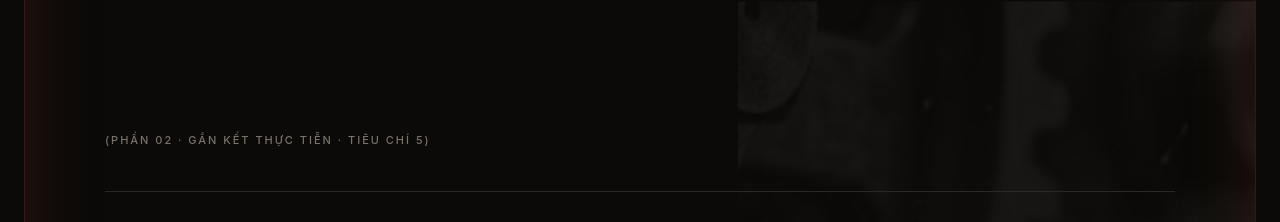
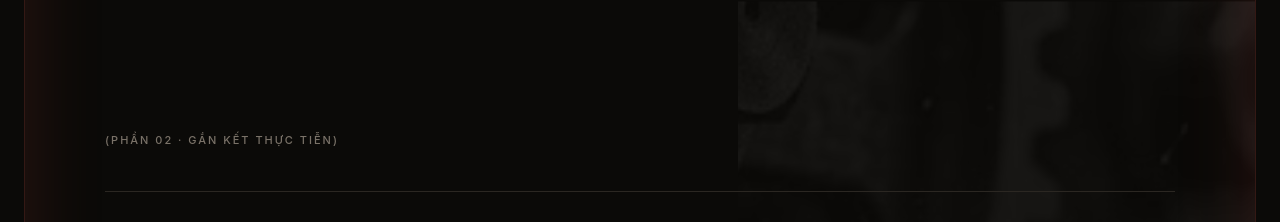
Before and after one commit to haospring398/MLN111, a React (Vite) app: page / in a window 1280 px wide. Shown: the part 3760-3982 px from the top of the page. Built offline with nearby package versions, Linux system fonts and the light colour scheme; a web font is replaced by a local one.

Commit message:
Optimize Last

```diff
--- a/src/App.jsx
+++ b/src/App.jsx
@@ -493,7 +493,7 @@ function StatsSection() {
 
       <div className="stats-inner">
         <Rev>
-          <Label>(Phần 02 · Gắn kết thực tiễn · Tiêu chí 5)</Label>
+          <Label>(Phần 02 · Gắn kết thực tiễn)</Label>
         </Rev>
 
         <hr className="hr-line" />
@@ -881,7 +881,7 @@ function Quiz() {
     <section id="quiz" className="section-border-t section-with-margin">
       <div className="section-main">
       <div style={{ maxWidth: 640 }}>
-        <Rev><Label>(Phần 04 · Ôn tập tương tác · Tiêu chí 3)</Label></Rev>
+        <Rev><Label>(Phần 04 · Ôn tập tương tác)</Label></Rev>
         <Rev delay={0.1}>
           <h2 style={{
             fontFamily:"var(--font-display)",
@@ -1134,7 +1134,7 @@ function AISection() {
     <section id="ai" className="section-border-t section-with-margin">
       <div className="section-main ai-main">
       <Rev>
-        <Label>(Phụ lục · Minh bạch AI · Tiêu chí 4)</Label>
+        <Label>(Phụ lục · Minh bạch AI)</Label>
       </Rev>
       <Rev delay={1}>
         <h2 className="h2" style={{ marginTop: "var(--space-stack-md)" }}>
```
Also changed, not shown: 2 other files (tests, documents, lock files or other folders).
